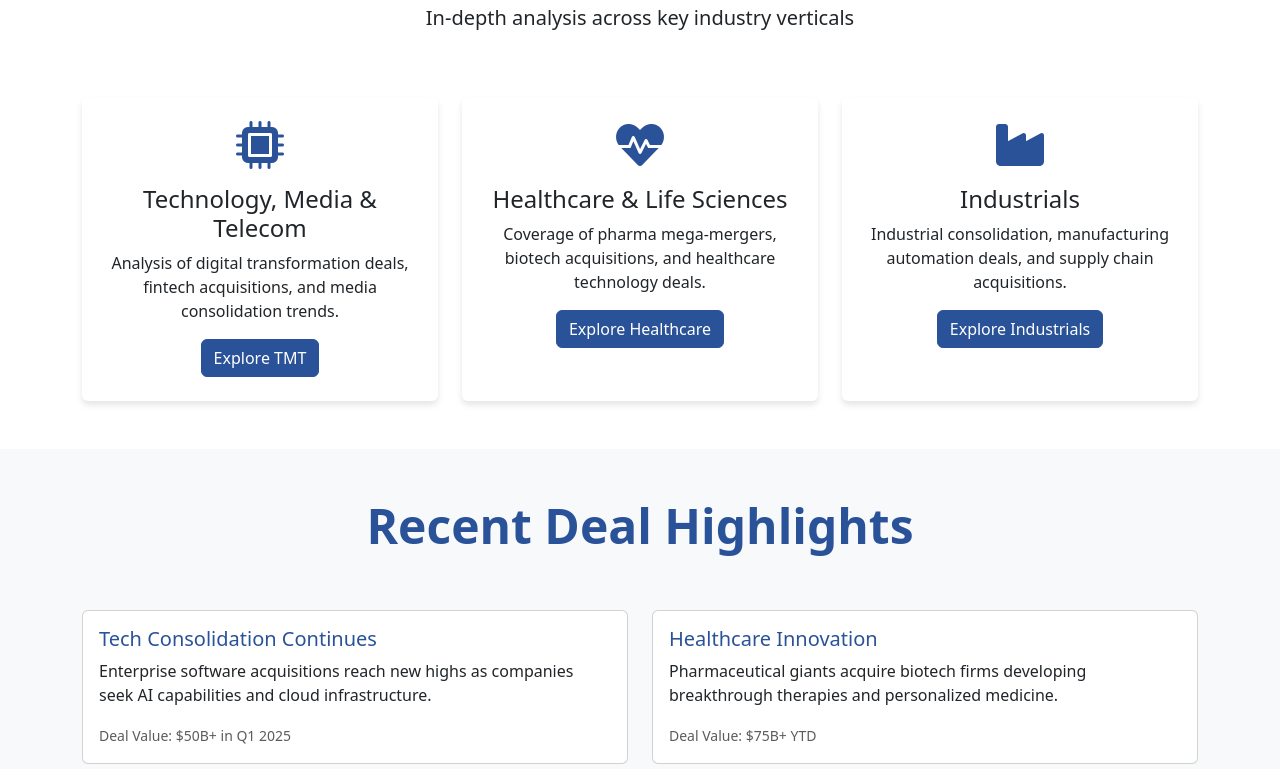
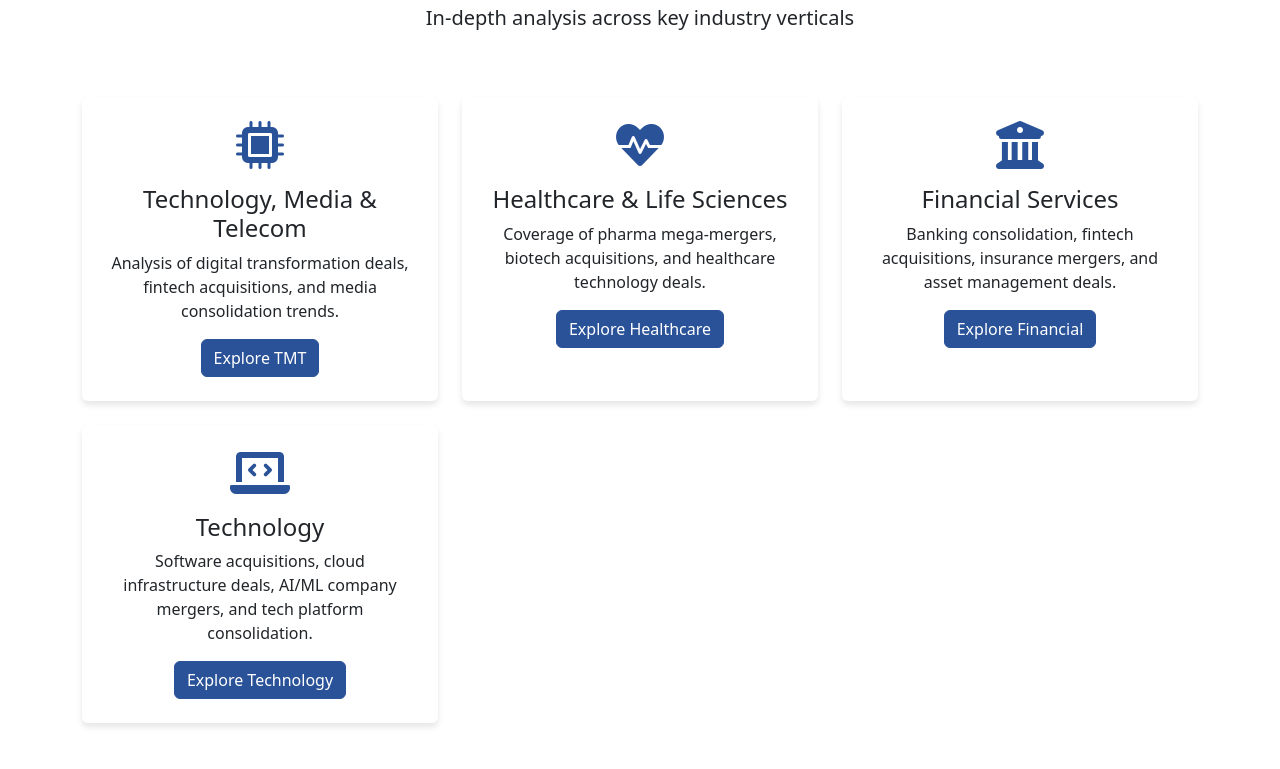
Before and after one commit to nrhens1ey/ma-insights, a plain HTML site: page index.html in a window 1280 px wide. Shown: the part 631-1400 px from the top of the page. Drawn offline with nearby package versions, Linux system fonts and the light colour scheme.

Commit message:
Replace Industrials with Financial Services and Technology sectors
- Removed Industrials sector from homepage
- Added Financial Services sector with banking, fintech, and insurance focus
- Added Technology sector covering software, cloud, AI/ML, and platform deals
- Updated sector descriptions to reflect modern M&A trends
- Maintained consistent card styling and layout
- Now features 4 key sectors: TMT, Healthcare, Financial Services, Technology
- Aligns with current market focus and Nicholas's sector interests

```diff
--- a/index.html
+++ b/index.html
@@ -108,14 +108,25 @@
                     </div>
                 </div>
                 <div class="col-lg-4 col-md-6">
-                    <div class="card sector-card h-100">
-                        <div class="card-body text-center p-4">
-                            <i class="fas fa-industry text-primary mb-3" style="font-size: 3rem;"></i>
-                            <h4 class="card-title">Industrials</h4>
-                            <p class="card-text">Industrial consolidation, manufacturing automation deals, and supply chain acquisitions.</p>
-                            <a href="sectors/industrials.html" class="btn btn-primary">Explore Industrials</a>
-                        </div>
-                    </div>
+    <div class="card sector-card h-100">
+        <div class="card-body text-center p-4">
+            <i class="fas fa-university text-primary mb-3" style="font-size: 3rem;"></i>
+            <h4 class="card-title">Financial Services</h4>
+            <p class="card-text">Banking consolidation, fintech acquisitions, insurance mergers, and asset management deals.</p>
+            <a href="sectors/financial.html" class="btn btn-primary">Explore Financial</a>
+        </div>
+    </div>
+</div>
+<div class="col-lg-4 col-md-6">
+    <div class="card sector-card h-100">
+        <div class="card-body text-center p-4">
+            <i class="fas fa-laptop-code text-primary mb-3" style="font-size: 3rem;"></i>
+            <h4 class="card-title">Technology</h4>
+            <p class="card-text">Software acquisitions, cloud infrastructure deals, AI/ML company mergers, and tech platform consolidation.</p>
+            <a href="sectors/technology.html" class="btn btn-primary">Explore Technology</a>
+        </div>
+    </div>
+</div>
                 </div>
             </div>
         </div>
```
